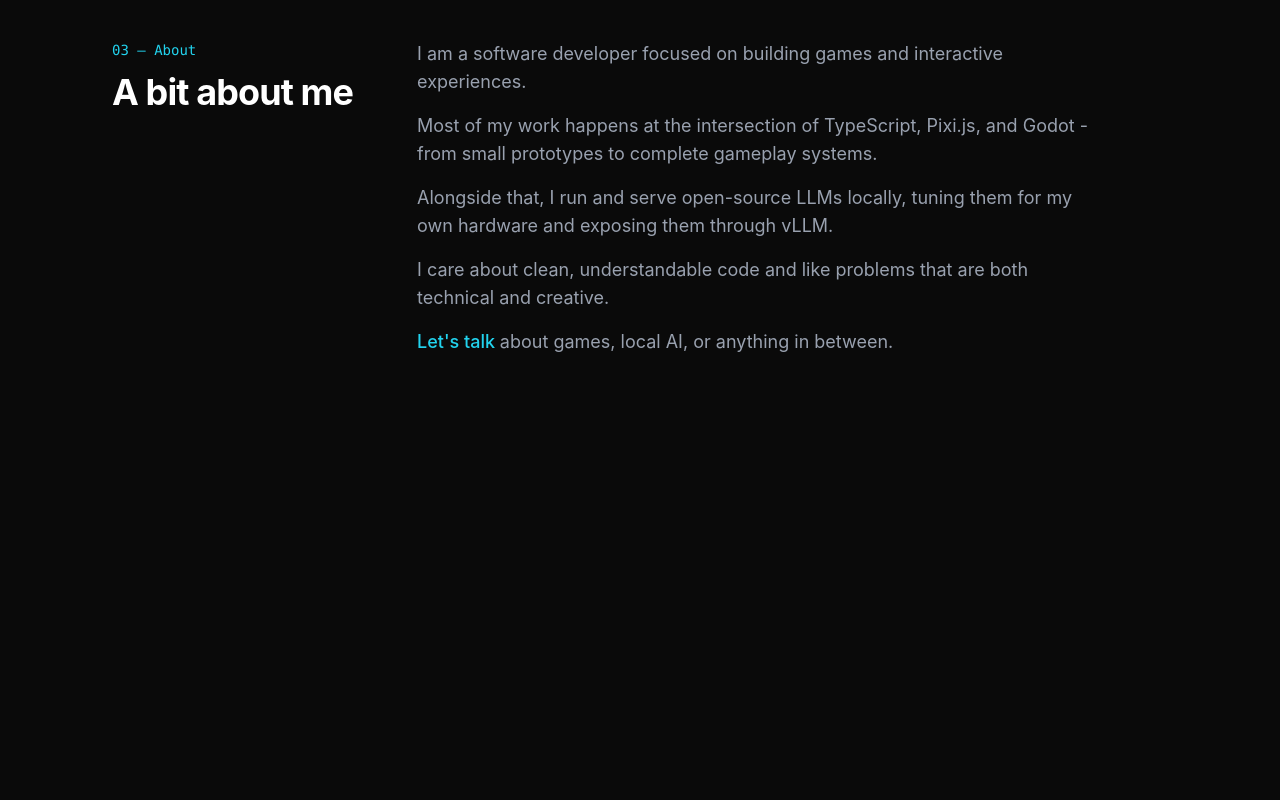
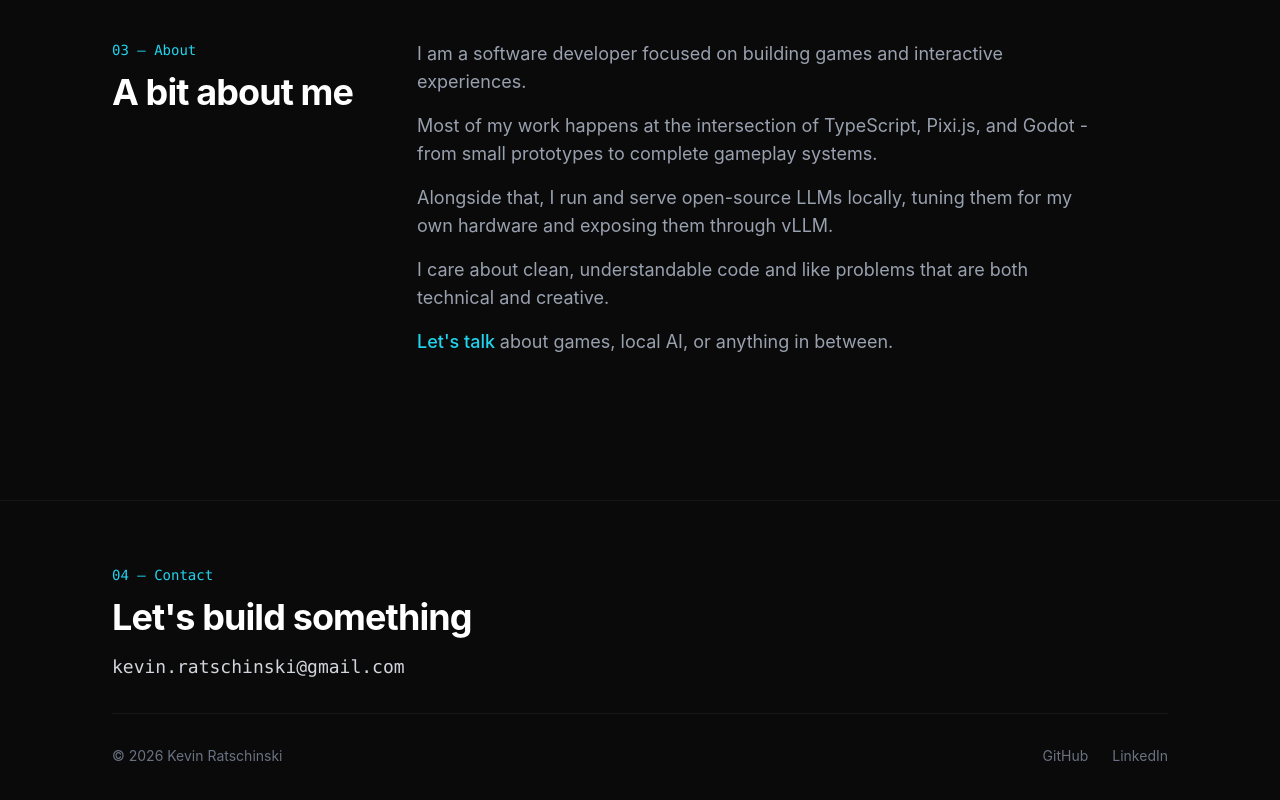
Before and after one commit to Kevin-Ratschinski/kevin-ratschinski.github.io, a Vue app: page / in a window 1280 px wide. Shown: the part 1721-2521 px from the top of the page. Before the commit the page ends 2173 px from the top, so only its background shows below. Built offline with nearby package versions, Linux system fonts and the light colour scheme; the HTML template or start-up script is replaced by a standard one.

Commit message:
feat: add SiteFooter component and integrate it into App.vue

```diff
--- a/src/App.vue
+++ b/src/App.vue
@@ -2,6 +2,7 @@
 import AboutSection from "./components/AboutSection.vue";
 import HeroSection from "./components/HeroSection.vue";
 import ProjectsSection from "./components/Projects.Section.vue";
+import SiteFooter from "./components/SiteFooter.vue";
 import SiteHeader from "./components/SiteHeader.vue";
 import StrengthsSection from "./components/StrengthsSection.vue";
 import TechMarquee from "./components/TechMarquee.vue";
@@ -17,6 +18,8 @@ import TechMarquee from "./components/TechMarquee.vue";
     <ProjectsSection />
     <AboutSection />
   </main>
+
+  <SiteFooter />
 </template>
 
 <style scoped></style>
--- /dev/null
+++ b/src/components/SiteFooter.vue
@@ -0,0 +1,35 @@
+<script setup lang="ts">
+import { socials } from "../data/portfolio";
+
+const email = "kevin.ratschinski@gmail.com";
+const year = new Date().getFullYear();
+</script>
+
+<template>
+  <footer id="contact" class="mt-12 scroll-mt-20 border-t border-white/5">
+    <div class="mx-auto flex max-w-6xl flex-col gap-8 px-6 py-16 sm:px-12">
+      <div>
+        <p class="font-mono text-sm text-(--color-accent)">04 — Contact</p>
+        <h2 class="mt-3 text-3xl font-bold tracking-tight text-white sm:text-4xl">Let's build something</h2>
+        <a
+          :href="`mailto:${email}`"
+          class="mt-4 inline-block font-mono text-lg text-gray-300 underline-offset-4 transition-colors hover:text-(--color-accent) hover:underline"
+        >
+          {{ email }}
+        </a>
+      </div>
+
+      <div class="flex flex-col gap-4 border-t border-white/5 pt-8 text-sm text-gray-500 sm:flex-row sm:items-center sm:justify-between">
+        <p>© {{ year }} Kevin Ratschinski</p>
+
+        <ul class="flex gap-6">
+          <li v-for="social in socials" :key="social.label">
+            <a :href="social.href" target="_blank" rel="noopener noreferrer" class="transition-colors hover:text-(--color-accent)">
+              {{ social.label }}
+            </a>
+          </li>
+        </ul>
+      </div>
+    </div>
+  </footer>
+</template>
```
